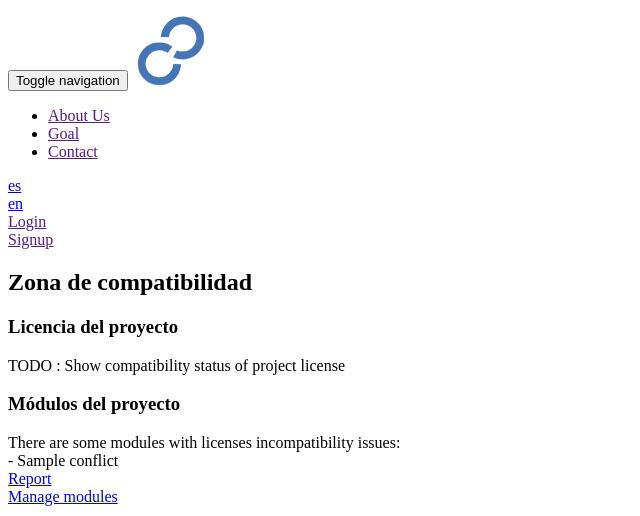
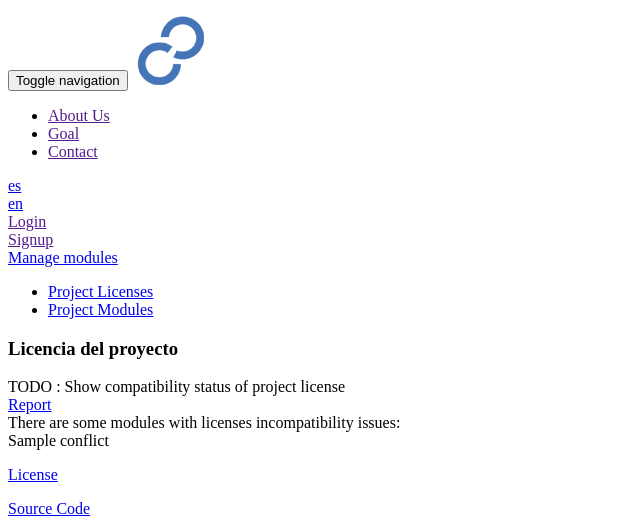
Before and after one commit to Cohaerentis/Licensium, a Yii app: the page made by app/views/project/view.php in a window 1280 px wide. Shown: the top 516 px of the page, without its empty margins (0-640 px from the left). Run offline with PHP 8.4 and a stand-in for Yii, Linux system fonts and the light colour scheme; the template is opened without the code that fills it: most values are stand-ins (such as "Sample title", 1, 10 or a date in 2020); data that the repository does not hold is empty; some libraries are stand-ins or nearby versions; grey boxes are pictures that could not be loaded.

Commit message:
Compatibility tabs (both project and modules)

```diff
--- a/app/views/project/view.php
+++ b/app/views/project/view.php
@@ -45,31 +45,46 @@
             </div>
         </div>
     <?php endif; ?>
-    <div>
-        <h2>Zona de compatibilidad</h2>
+
+    <div class="col-md-12 col-xs-12">
+        <a href="/module/index/projectid/<?php echo e($model->id); ?>" class="btn-success btn-modules">
+            <?php echo Yii::t('app', 'Manage modules'); ?>
+        </a>
+    </div>
+    <div class="col-md-12 col-xs-12 info-project">
+        <ul class="nav nav-tabs">
+          <li class="active"><a href="#licenses" data-toggle="tab">Project Licenses</a></li>
+          <li><a href="#modules" data-toggle="tab">Project Modules</a></li>
+        </ul>
+        <div id="content" class="tab-content">
+            <div id="licenses" class="tab-pane active">
                 <h3>Licencia del proyecto</h3>
                 <?php if (!empty($model->license)) : ?>
                     TODO : Show compatibility status of project license
                 <?php else : ?>
                     TODO : Show all available licenses, compatible with project modules
                 <?php endif; ?>
-        <h3>Módulos del proyecto</h3>
-        <?php if ($compatibility['status'] != Compatible::STATUS_COMPATIBLE) : ?>
-            There are some modules with licenses incompatibility issues:<br>
-            <?php if (!empty($compatibility['conflicts'])) : foreach ($compatibility['conflicts'] as $module): ?>
-            - <?php echo $module->name; ?><br>
-            <?php endforeach; endif; ?>
-        <?php endif; ?>
-    </div>
-    <div class="col-md-6">
+                <div class="col-md-12 col-xs-12">
                     <a href="/project/report/id/<?php echo e($model->id); ?>/code/<?php echo e($model->uuid); ?>" class="btn-success btn-modules">
                         <?php echo Yii::t('app', 'Report'); ?>
                     </a>
                 </div>
-    <div class="col-md-6">
-        <a href="/module/index/projectid/<?php echo e($model->id); ?>" class="btn-success btn-modules">
-            <?php echo Yii::t('app', 'Manage modules'); ?>
-        </a>
             </div>
-
+            <div id="modules" class="tab-pane">
+                <?php if ($compatibility['status'] != Compatible::STATUS_COMPATIBLE) : ?>
+                    <?php if (!empty($compatibility['conflicts'])) : foreach ($compatibility['conflicts'] as $module): ?>
+                        <div class="bs-callout bs-callout-danger">
+                        There are some modules with licenses incompatibility issues:<br>
+                            <i class="glyphicon glyphicon-thumbs-down" ></i><?php echo $module->name; ?><br>
                         </div>
+                    <?php endforeach; endif; ?>
+                    <?php else: ?>
+                    <div class="bs-callout bs-callout-ok">
+                        Well done!! Your project has no compatibilities problems.
+                        <i class="glyphicon glyphicon-thumbs-up" ></i><br>
+                    </div>
+                <?php endif; ?>
+            </div>
+        </div>
+    </div>
+</div>
```
Also changed, not shown: app/views/project/form.php (+16 -0 lines). Lines whose indentation alone changed are shown as unchanged.
